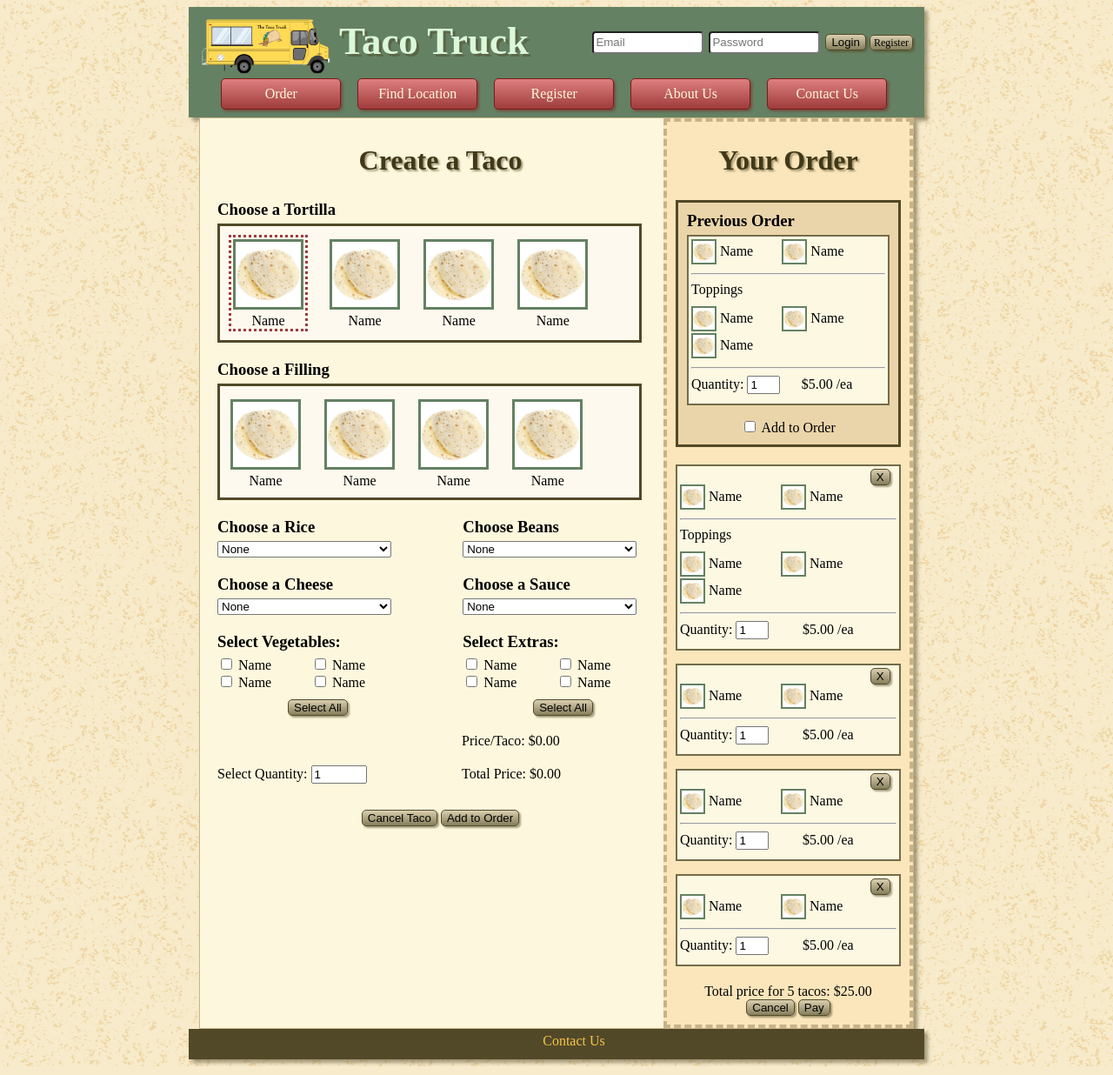
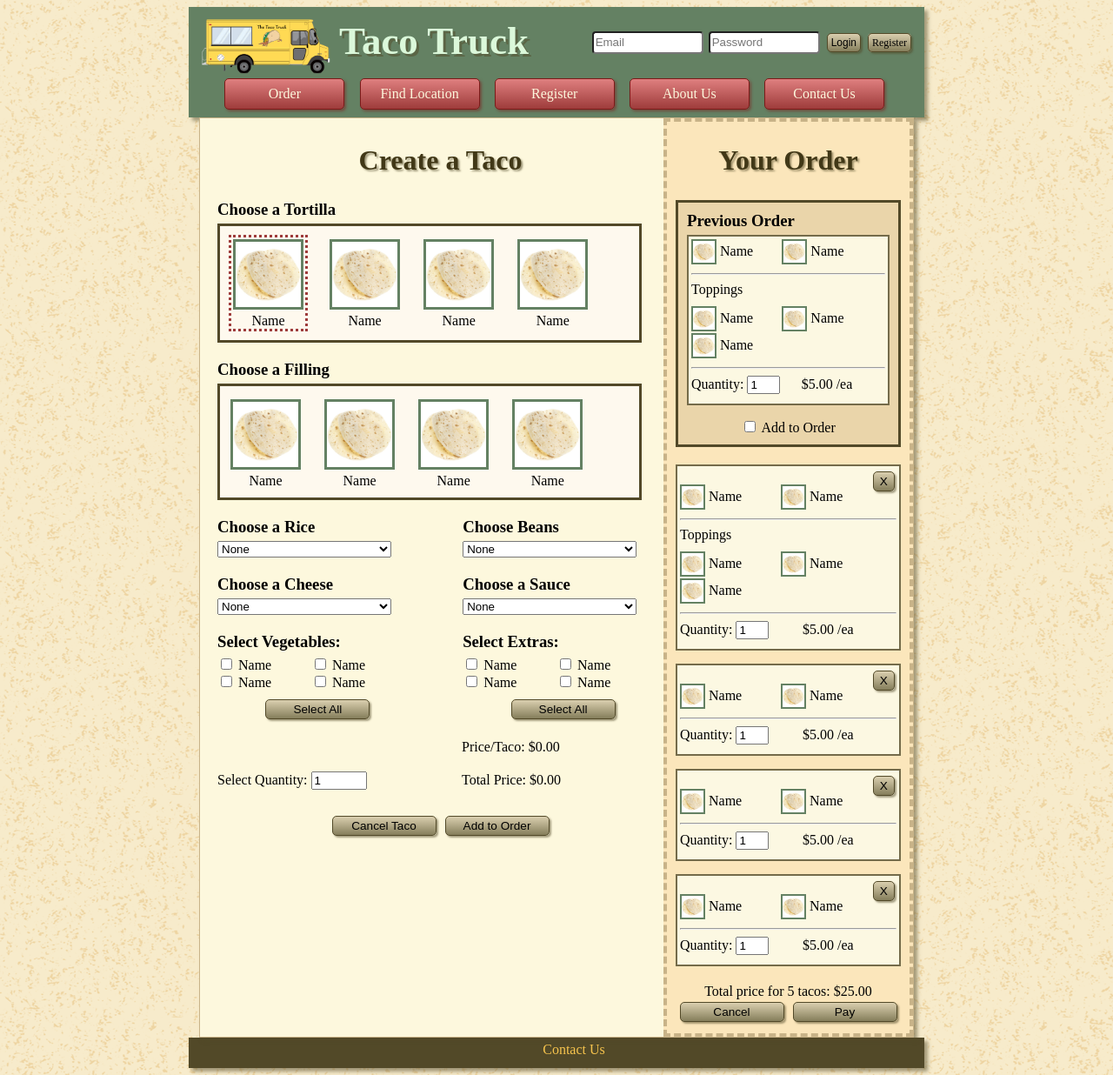
Before and after one commit to MustangTutors/TacoTruck, a PHP site: page / in a window 1280 px wide. Shown: the whole page at 87% size. Run offline with PHP 8.4, Linux system fonts and the light colour scheme; some libraries are stand-ins or nearby versions; some web fonts are replaced.

Commit message:
Added some padding on bottom and adjusted button size

```diff
--- a/css/style.css
+++ b/css/style.css
@@ -4,7 +4,7 @@ nav {
     clear: both;
     height: 50px;
     background-color: #648163;
-    width: 800px;
+    width: 790px;
     margin-left: auto;
     margin-right: auto;
 }
@@ -17,7 +17,7 @@ nav ul {
 
 nav li {
     float: left;
-    margin: auto 1.2%;
+    margin: auto 1.1%;
 }
 
 nav li:last-child {
@@ -96,6 +96,10 @@ section#login {
     text-decoration: none;
     color: black;
     box-shadow: 2px 2px 2px rgba(82,73,40,0.5);
+    font-size: 0.85em;
+    padding: 3px 4px;
+    width: 120px;
+    margin: 3px;
 }
 
 .button:hover {
@@ -105,11 +109,13 @@ section#login {
 
 .small {
     font-size: .75em;
+    margin: 2px;
+    width: auto;
 }
 
-form > a#register {
+/*form > a#register {
     padding: 1px 4px 1px 4px;
-}
+}*/
 
 body {
     background-image: url('../img/old_map.png');
@@ -203,10 +209,10 @@ input[type="text"], input[type="email"], input[type="password"] {
    margin-top: 10px;
 }
 
-#register > input {
+/*#register > input {
     width: 100px;
     font-size: .8em;
-}
+}*/
 
 .heading {
     text-align: center;
@@ -224,6 +230,7 @@ section#createTaco {
     width: 65%;
     padding-left: 20px;
     display: table-cell;
+    padding-bottom: 10px;
 }
 
 section#orders {
@@ -386,4 +393,7 @@ div.indivTacoPrice {
 .delete {
     position: absolute;
     left: 87%;
+    width: auto;
+    padding-right: 7px;
+    padding-left: 7px;
 }
--- a/header.html
+++ b/header.html
@@ -2,7 +2,7 @@
     <form id="loginForm">
         <input type="email" name="email" id="login_email" placeholder="Email" required>
         <input type="password" name="password" id="login_password" placeholder="Password" pattern=".{8,}" required>
-        <input type="submit" value="Login" class="button">
+        <input type="submit" value="Login" class="button small">
         <a href="registration.html" id="register" class="button small">Register</a>
     </form>
 </section>
```
